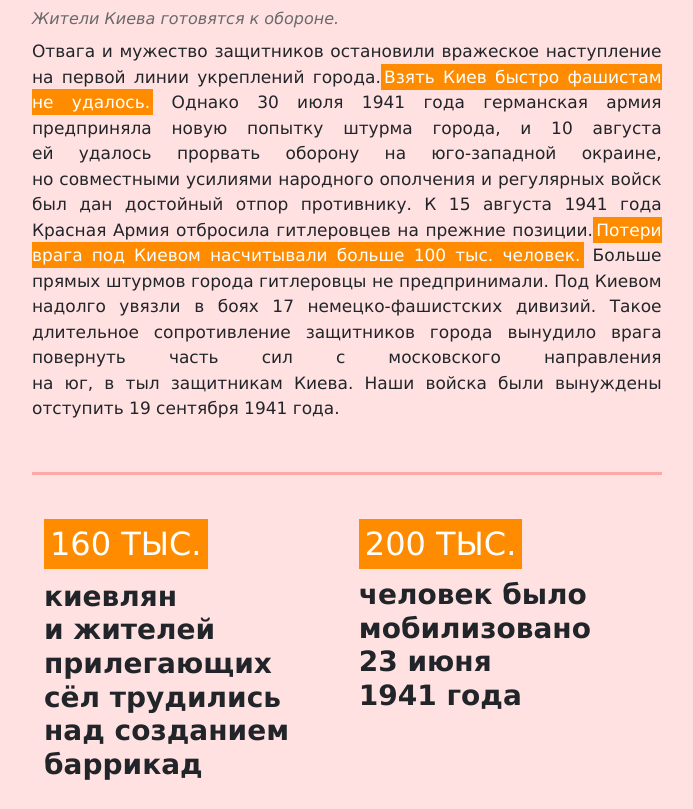
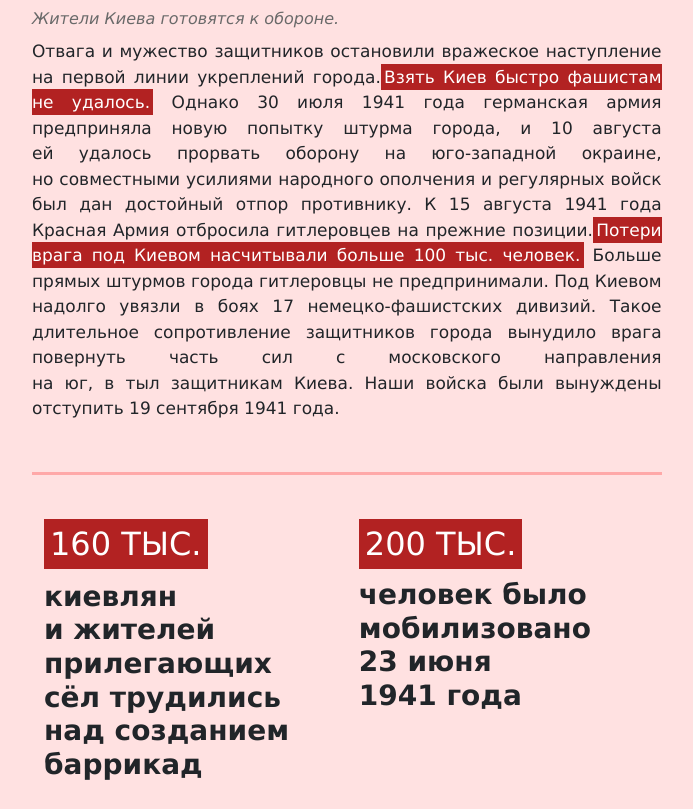
Before and after one commit to famechan/site, a Django app: page /kiev in a window 1280 px wide. Shown: the part 1822-2631 px from the top of the page, without its empty margins (361-1054 px from the left). Run offline with Django 5.2, Linux system fonts and the light colour scheme.

Commit message:
150 proc gotovo

```diff
--- a/cities/main/static/main/css/main.css
+++ b/cities/main/static/main/css/main.css
@@ -92,7 +92,7 @@ main .row-main{
 
 main mark{
     color: #fff;
-    background: darkorange;
+    background: FireBrick;
 }
 
 main p{
@@ -131,7 +131,7 @@ main .qwerty{
     line-height: 32px;
     font-weight: 600;
     text-transform: uppercase;
-    color: darkorange;
+    color: FireBrick;
     padding: 55px 0;
 }
 
```
